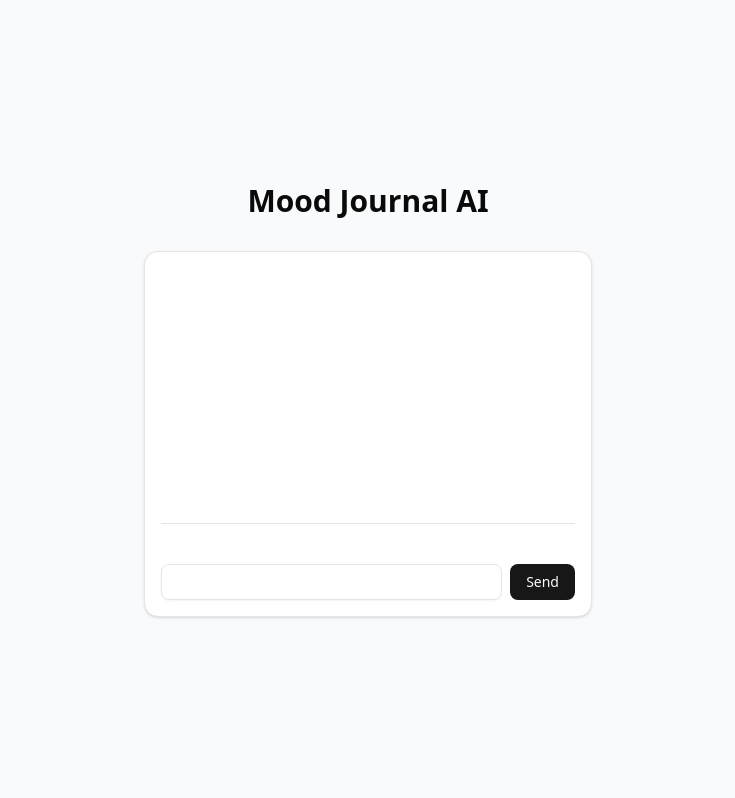
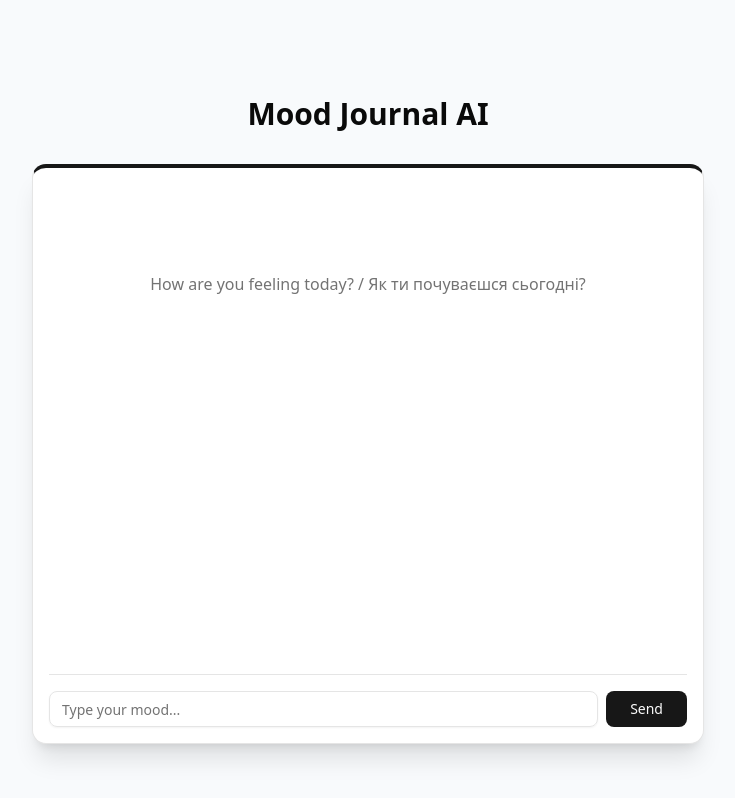
Before and after one commit to soroqn1/Mood-Journal, a Next.js app: page / in a window 1280 px wide. Shown: the top 798 px of the page, without its empty margins (272-1007 px from the left). Built offline with nearby package versions, Linux system fonts and the light colour scheme.

Commit message:
integrate Google Gemini AI for chat responses, enhance chat UI with loading states and improved message styling, and add necessary dependencies

```diff
--- a/package.json
+++ b/package.json
@@ -9,9 +9,11 @@
     "lint": "eslint"
   },
   "dependencies": {
+    "@google/generative-ai": "^0.24.1",
     "@radix-ui/react-slot": "^1.2.4",
     "class-variance-authority": "^0.7.1",
     "clsx": "^2.1.1",
+    "dotenv": "^17.2.3",
     "lucide-react": "^0.563.0",
     "next": "16.1.6",
     "react": "19.2.3",
--- a/src/app/api/chat/route.ts
+++ b/src/app/api/chat/route.ts
@@ -1,13 +1,35 @@
 import { NextResponse } from "next/server";
+import { GoogleGenerativeAI } from "@google/generative-ai";
+
+// initialize gemini client
+const genAI = new GoogleGenerativeAI(process.env.GEMINI_API_KEY || "");
+
+// configure model with psychologist role
+const model = genAI.getGenerativeModel({
+    model: "gemini-flash-latest",
+    systemInstruction: "You are an empathetic mood journal assistant. Your goal is to help users reflect on their day. Be supportive, ask open-ended questions about emotions, and keep responses concise. Support both English and Ukrainian languages."
+});
 
 export async function POST(req: Request) {
     try {
-        const body = await req.json();
-        const { message } = body;
-        return NextResponse.json({
-            reply: `Hello, your text is: ${message}` //test
-        });
-    } catch (error) {
-        return NextResponse.json({ error: "Error" }, { status: 400 });
+        const { message } = await req.json();
+
+        if (!message) {
+            return NextResponse.json({ error: "No message provided" }, { status: 400 });
+        }
+
+        // send request to gemini
+        const result = await model.generateContent(message);
+        const response = await result.response;
+        const text = response.text();
+
+        return NextResponse.json({ reply: text });
+    } catch (error: any) {
+        console.error("Gemini Error:", error);
+
+        return NextResponse.json(
+            { error: error.message || "Internal Server Error" },
+            { status: 500 }
+        );
     }
 }
--- a/src/components/ChatForm.tsx
+++ b/src/components/ChatForm.tsx
@@ -5,42 +5,82 @@ import { Button } from "@/components/ui/button";
 import { Input } from "@/components/ui/input";
 import { Card } from "@/components/ui/card";
 
+interface Message {
+    role: "user" | "ai";
+    content: string;
+}
+
 export default function ChatForm() {
-    const [messages, setMessages] = useState<{ role: string, content: string }[]>([]);
+    const [messages, setMessages] = useState<Message[]>([]);
     const [input, setInput] = useState("");
+    const [isLoading, setIsLoading] = useState(false);
 
     const sendMessage = async (e: React.FormEvent) => {
         e.preventDefault();
-        if (!input.trim()) return;
+        if (!input.trim() || isLoading) return;
 
-        // add user message to state
-        const userMessage = { role: "user", content: input };
+        const userMessage: Message = { role: "user", content: input };
         setMessages((prev) => [...prev, userMessage]);
         setInput("");
+        setIsLoading(true);
 
-        // send to backend
+        try {
             const response = await fetch("/api/chat", {
                 method: "POST",
+                headers: { "Content-Type": "application/json" },
                 body: JSON.stringify({ message: input }),
             });
+
             const data = await response.json();
 
-        // add ai message to state
+            if (!response.ok) {
+                throw new Error(data.error || "Failed to get response");
+            }
+
             setMessages((prev) => [...prev, { role: "ai", content: data.reply }]);
+        } catch (err: any) {
+            console.error("Chat Error:", err);
+            setMessages((prev) => [...prev, { role: "ai", content: `Error: ${err.message}` }]);
+        } finally {
+            setIsLoading(false);
+        }
     };
 
     return (
-        <Card className="p-4 w-full max-w-md mx-auto">
-            <div className="h-64 overflow-y-auto mb-4 space-y-2 border-b pb-2">
+        <Card className="p-4 w-full max-w-2xl mx-auto shadow-xl border-t-4 border-t-primary">
+            <div className="h-[450px] overflow-y-auto mb-4 space-y-4 p-2 custom-scrollbar">
+                {messages.length === 0 && (
+                    <div className="text-center text-muted-foreground mt-20">
+                        How are you feeling today? / Як ти почуваєшся сьогодні?
+                    </div>
+                )}
                 {messages.map((m, i) => (
-                    <div key={i} className={`p-2 rounded-lg ${m.role === 'user' ? 'bg-blue-100 text-right' : 'bg-gray-100'}`}>
+                    <div key={i} className={`flex ${m.role === 'user' ? 'justify-end' : 'justify-start'}`}>
+                        <div className={`max-w-[85%] p-3 rounded-2xl ${m.role === 'user'
+                            ? 'bg-primary text-primary-foreground rounded-tr-none'
+                            : 'bg-muted text-secondary-foreground rounded-tl-none'
+                            }`}>
                             {m.content}
                         </div>
+                    </div>
                 ))}
+                {isLoading && (
+                    <div className="flex justify-start">
+                        <div className="bg-muted p-3 rounded-2xl animate-pulse">AI is typing...</div>
                     </div>
-            <form onSubmit={sendMessage} className="flex gap-2">
-                <Input value={input} onChange={(e) => setInput(e.target.value)} />
-                <Button type="submit">Send</Button>
+                )}
+            </div>
+            <form onSubmit={sendMessage} className="flex gap-2 border-t pt-4">
+                <Input
+                    value={input}
+                    onChange={(e) => setInput(e.target.value)}
+                    placeholder="Type your mood..."
+                    disabled={isLoading}
+                    className="focus-visible:ring-primary"
+                />
+                <Button type="submit" disabled={isLoading} className="px-6">
+                    {isLoading ? "..." : "Send"}
+                </Button>
             </form>
         </Card>
     );
```
Also changed, not shown: 1 other file (tests, documents, lock files or other folders). Lines whose indentation alone changed are shown as unchanged.
